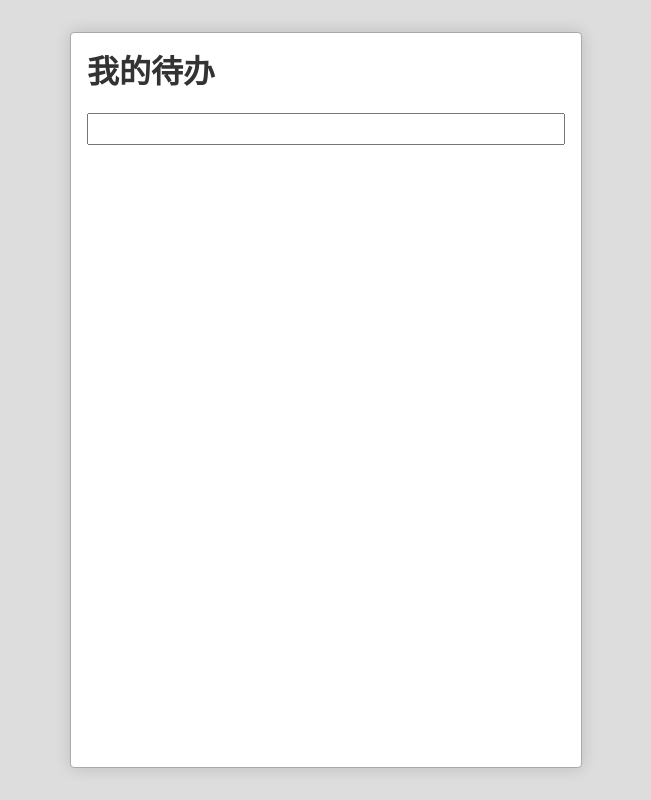
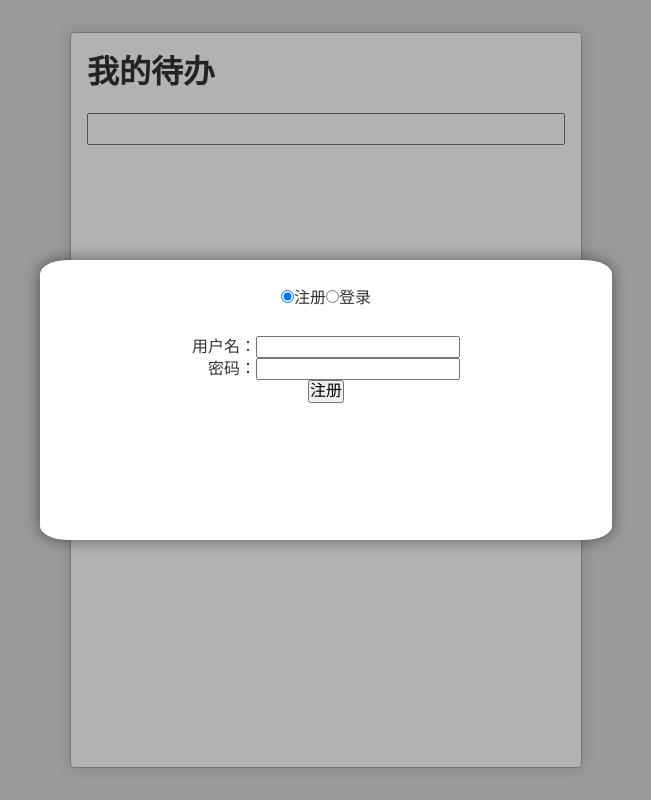
Before and after one commit to JasonShuYue/ToList-webpack-demo, a React (Create React App) app: page / in a window 1280 px wide. Shown: the whole page, without its empty margins (314-965 px from the left). Built offline with nearby package versions, Linux system fonts and the light colour scheme.

Commit message:
add SignUp and SignIn view css

```diff
--- a/src/App.js
+++ b/src/App.js
@@ -3,7 +3,9 @@ import 'normalize.css';
 
 import TodoInput from './TodoInput/TodoInput';
 import TodoItem from './TodoItem/TodoItem';
-import * as localStore from './localStore'
+import * as localStore from './localStore';
+import initailAV from './initial/AV';
+import UserDialog from './UserDialog/UserDialog';
 
 import './App.css';
 import './reset.css';
@@ -13,7 +15,7 @@ class App extends Component {
         super(props);
         this.state = {
             newTodo: '',
-            todoList: localStore.load('todoList') || []
+            todoList: []
         };
     }
 
@@ -31,7 +33,6 @@ class App extends Component {
             newTodo: '',
             todoList: todoList
         });
-        localStore.save('todoList', this.state.todoList)
     }
 
     changeContent(content) {
@@ -41,19 +42,20 @@ class App extends Component {
                 newTodo: content
             }
         );
-        localStore.save('todoList', this.state.todoList)
     }
 
     toggle(e, todo) {
         todo.status = todo.status === 'completed' ? '' : 'completed';
         this.setState(this.state);
-        localStore.save('todoList', this.state.todoList)
     }
 
     delete(event, todo) {
         todo.deleted = true;
         this.setState(this.state);
-        localStore.save('todoList', this.state.todoList);
+    }
+
+    componentDidMount() {
+        // initailAV();
     }
 
 
@@ -83,6 +85,7 @@ class App extends Component {
                 <ol className="todoList">
                     {todos}
                 </ol>
+                <UserDialog />
             </div>
         );
     }
--- /dev/null
+++ b/src/UserDialog/UserDialog.css
@@ -0,0 +1,49 @@
+.UserDialog-Wrapper{
+    /*全屏覆盖*/
+    position: fixed;
+    left: 0;
+    right: 0;
+    top: 0;
+    bottom: 0;
+    background: rgba(0, 0, 0, .3);
+    /*内容居中*/
+    display: flex;
+    justify-content: center;
+    align-items: center;
+}
+
+.UserDialog-Wrapper .UserDialog {
+    min-width: 40%;
+    min-height: 35%;
+    background: white;
+    border-radius: 5%;
+    box-shadow: 0 0 1em rgba(0, 0, 0, .5);
+
+}
+
+.UserDialog-Wrapper .UserDialog .nav {
+    width: 100%;
+    display: flex;
+    justify-content: center;
+    align-items: center;
+    margin-top: 5%;
+}
+
+.UserDialog-Wrapper .UserDialog .form {
+    display: flex;
+    justify-content: center;
+    align-items: center;
+    margin-top: 5%;
+    flex-wrap: wrap;
+}
+
+.UserDialog-Wrapper .UserDialog .form .row {
+    width: 100%;
+    text-align: center;
+}
+
+.UserDialog-Wrapper .UserDialog .form .row .title {
+    min-width: 4em;
+    display: inline-block;
+    text-align: right;
+}
--- /dev/null
+++ b/src/UserDialog/UserDialog.js
@@ -0,0 +1,51 @@
+import React, { Component } from 'react';
+import './UserDialog.css';
+
+
+class UserDialog extends Component {
+    constructor(props) {
+        super(props);
+        this.state = {
+            selected: 'SignUp'
+        };
+    }
+
+    togger(event) {
+        let { selected } = this.state;
+        let value = event.target.value;
+        this.setState({
+            selected: selected === "SignUp" ? 'SignIn' : 'SignUp'
+        })
+    }
+
+    signUp(e) {
+
+    }
+
+    render(){
+        let { selected } = this.state;
+        return (
+            <div className="UserDialog-Wrapper">
+                <div className="UserDialog">
+                    <nav className="nav">
+                        <label><input type="radio" value="signUp" checked={selected === "SignUp"} onChange={this.togger.bind(this)} />注册</label>
+                        <label><input type="radio" value="signIn" checked={selected === "SignIn"} onChange={this.togger.bind(this)} />登录</label>
+                    </nav>
+                    <form className="form">
+                        <div className="row">
+                            <label><span className="title">用户名：</span><input type="text"/></label>
+                        </div>
+                        <div className="row">
+                            <label><span className="title">密码：</span><input type="password"/></label>
+                        </div>
+                        <div className="row">
+                            <button type="submit">{selected === "SignUp" ? '注册' : '登录'}</button>
+                        </div>
+                    </form>
+                </div>
+            </div>
+        )
+    }
+}
+
+export default UserDialog;
--- a/src/initial/AV.js
+++ b/src/initial/AV.js
@@ -0,0 +1,27 @@
+function initailAV() {
+
+    var AV = require('leancloud-storage');
+    var { Query, User } = AV;
+
+    var APP_ID = 'mQOGtDlcxXM9tJzjMOXV31ok-gzGzoHsz';
+    var APP_KEY = 'jbFTLad0MUEduMTU8ihF9ujC';
+
+    AV.init({
+        appId: APP_ID,
+        appKey: APP_KEY
+    });
+
+
+
+
+    var TestObject = AV.Object.extend('TestObject');
+    var testObject = new TestObject();
+    testObject.save({
+        words: 'Hello World!'
+    }).then(function(object) {
+        alert('LeanCloud Rocks!');
+    })
+
+}
+
+export default initailAV;
```
Also changed, not shown: src/UserDialog/SignUpOrIn.js (added, +13 -0 lines).
